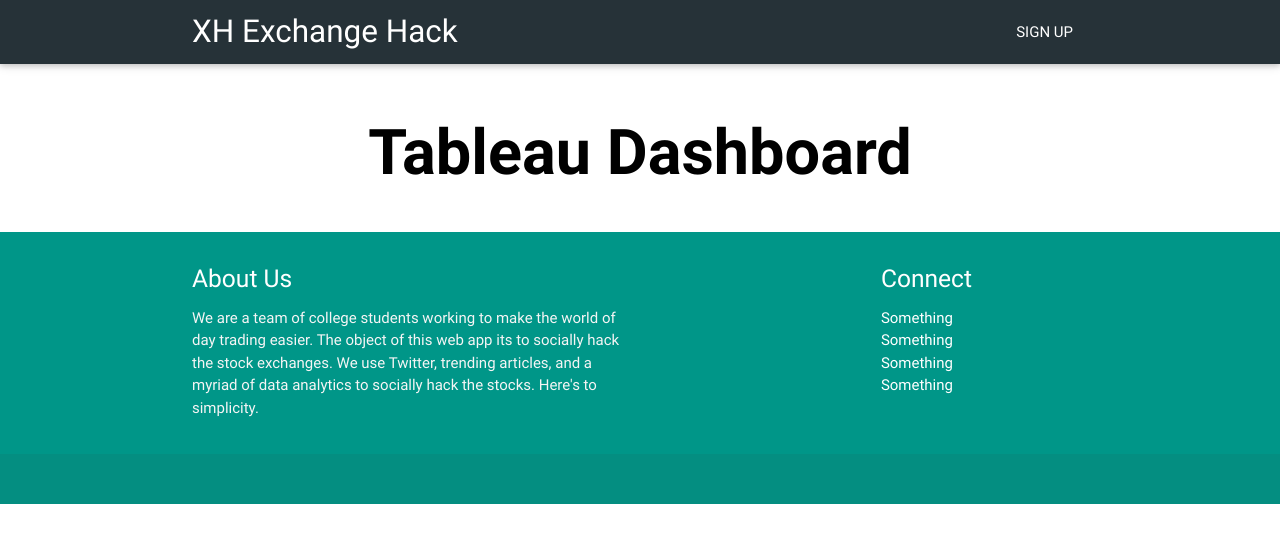
After one commit to pwill2/ExchangeHack, a Django app: page /analysis/dashboard/ in a window 1280 px wide. The commit adds this page. Shown: the top 543 px of the page. Run offline with Django 3.2, Linux system fonts and the light colour scheme; some libraries are stand-ins or nearby versions.

Commit message:
new results and dashboard page

```diff
--- /dev/null
+++ b/smh/analysis/static/analysis/style.css
@@ -0,0 +1,3 @@
+.header {
+	font-weight: 600;
+}
--- /dev/null
+++ b/smh/analysis/templates/analysis/dashboard.html
@@ -0,0 +1,12 @@
+{% extends "base.html" %}
+{% load material_form %}
+
+{% block title %}Tableau Dashboard{% endblock %}
+
+{% block content %}
+<br>
+<div class="row">
+  <h1 class="header center black-text">Tableau Dashboard</h1>
+
+</div>
+{% endblock %}
--- a/smh/analysis/urls.py
+++ b/smh/analysis/urls.py
@@ -5,4 +5,6 @@ from . import views
 app_name = 'smh2'
 urlpatterns = [
     url(r'^tweet/$', views.tweet, name='tweet'),
+    url(r'^results/$', views.results, name='results'),
+    url(r'^dashboard/$', views.dashboard, name='dashboard'),
 ]
--- a/smh/analysis/views.py
+++ b/smh/analysis/views.py
@@ -19,3 +19,9 @@ def tweet(request):
 
 class TweetForm(forms.Form):
 	tweet = forms.CharField(label='Enter tweet text', required=True, max_length=150)
+
+def results(request):
+    return render(request, "analysis/results.html")
+
+def dashboard(request):
+    return render(request, "analysis/dashboard.html")
--- a/smh/smh2/static/smh2/css/style.css
+++ b/smh/smh2/static/smh2/css/style.css
@@ -86,3 +86,7 @@ a {
 footer.page-footer {
     background-color: #b0bec5;
 }
+
+.header {
+    font-weight: 600;
+}
```
Also changed, not shown: smh/analysis/templates/analysis/results.html (added, +21 -0 lines).
